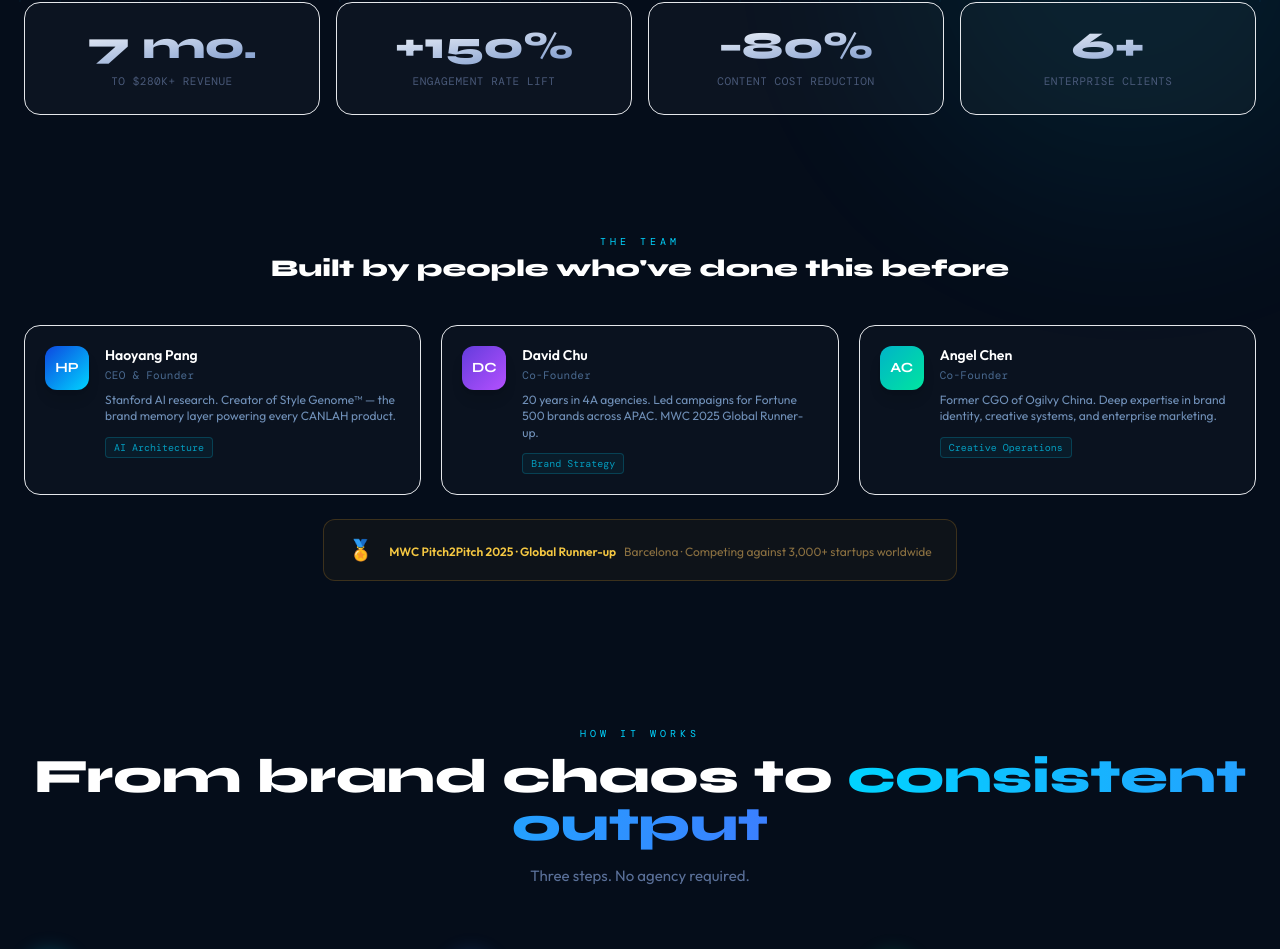
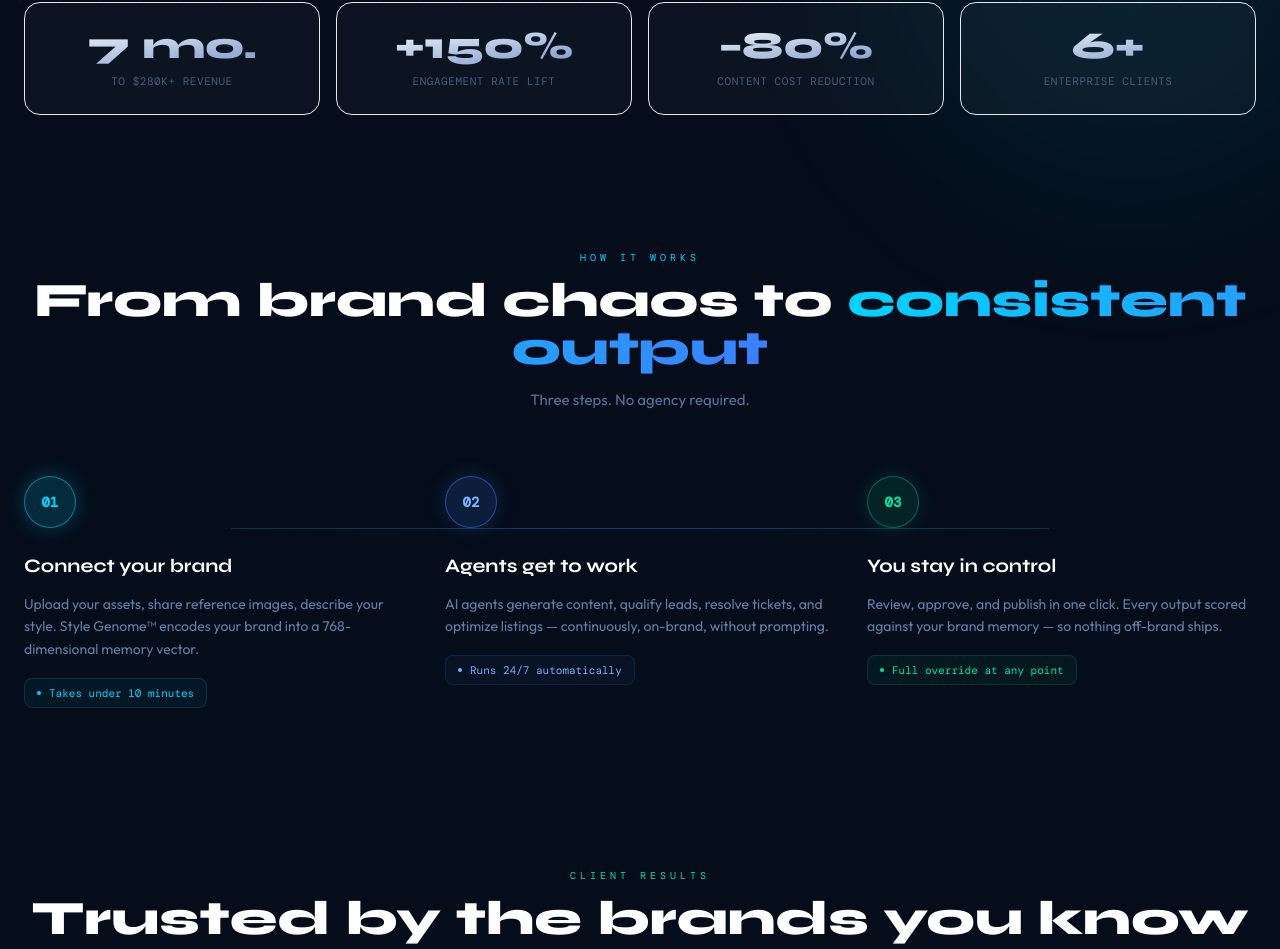
Before and after one commit to cryptotceth/Canlah-web, a Nuxt app: page / in a window 1280 px wide. Shown: the part 779-1728 px from the top of the page. Built offline with nearby package versions, Linux system fonts and the light colour scheme; a web font is replaced by a local one.

Commit message:
remove TeamSection — keep team structure private

```diff
--- a/app/app.vue
+++ b/app/app.vue
@@ -30,7 +30,6 @@ useSeoMeta({
       <SiteHeader />
       <HeroSection />
       <StatsSection />
-      <TeamSection />
       <HowItWorks />
       <TestimonialsSection />
       <ComparisonSection />
```
